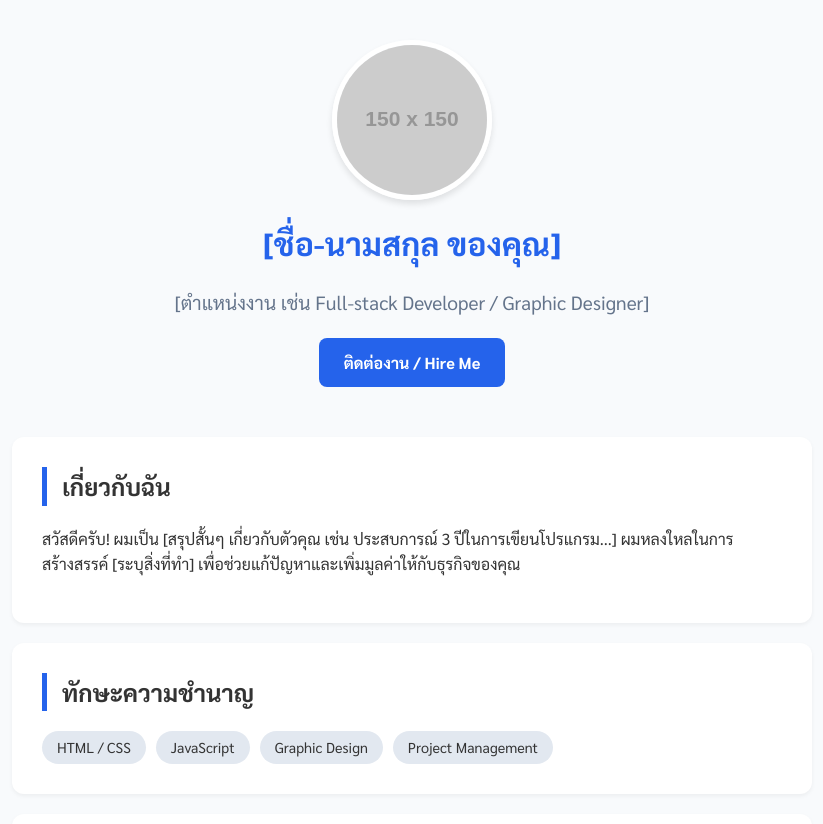
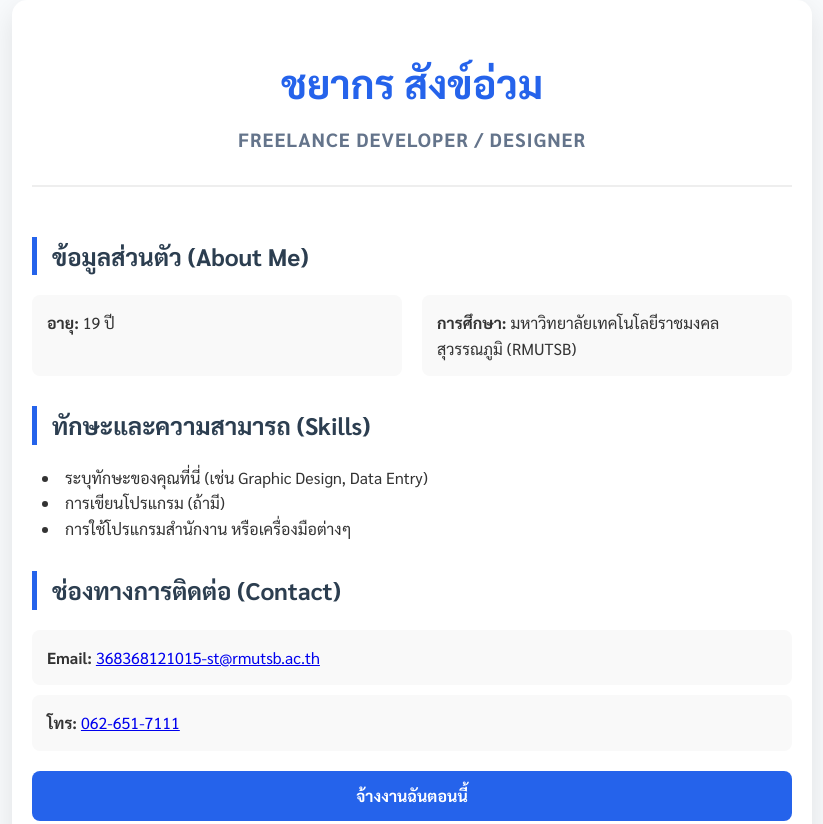
Before and after one commit to chayakon015/web2, a plain HTML site: page index.html in a window 1280 px wide. Shown: the top 824 px of the page, without its empty margins (228-1051 px from the left). Drawn offline with Linux system fonts and the light colour scheme; placeholder pictures from the web are drawn by us.

Commit message:
Update index.html

```diff
--- a/index.html
+++ b/index.html
@@ -1,4 +1,150 @@
 <!DOCTYPE html>
+<html lang="th">
+<head>
+    <meta charset="UTF-8">
+    <meta name="viewport" content="width=device-width, initial-scale=1.0">
+    <title>Portfolio | ชยากร สังข์อ่วม</title>
+    <link href="https://fonts.googleapis.com/css2?family=Sarabun:wght@300;400;700&display=swap" rel="stylesheet">
+    <style>
+        * {
+            margin: 0;
+            padding: 0;
+            box-sizing: border-box;
+            font-family: 'Sarabun', sans-serif;
+        }
+
+        body {
+            background-color: #f4f7f6;
+            color: #333;
+            line-height: 1.6;
+        }
+
+        .container {
+            max-width: 800px;
+            margin: 50px auto;
+            background: #fff;
+            padding: 40px;
+            border-radius: 15px;
+            box-shadow: 0 10px 30px rgba(0,0,0,0.1);
+        }
+
+        header {
+            text-align: center;
+            border-bottom: 2px solid #eee;
+            padding-bottom: 30px;
+            margin-bottom: 30px;
+        }
+
+        h1 {
+            color: #2c3e50;
+            font-size: 2.5rem;
+            margin-bottom: 10px;
+        }
+
+        .tagline {
+            color: #3498db;
+            font-weight: bold;
+            text-transform: uppercase;
+            letter-spacing: 1px;
+        }
+
+        .section {
+            margin-bottom: 30px;
+        }
+
+        h2 {
+            color: #2c3e50;
+            border-left: 5px solid #3498db;
+            padding-left: 15px;
+            margin-bottom: 20px;
+        }
+
+        .info-grid {
+            display: grid;
+            grid-template-columns: 1fr 1fr;
+            gap: 20px;
+        }
+
+        .info-item {
+            background: #f9f9f9;
+            padding: 15px;
+            border-radius: 8px;
+        }
+
+        .contact-btn {
+            display: block;
+            width: 100%;
+            background: #3498db;
+            color: white;
+            text-align: center;
+            padding: 15px;
+            text-decoration: none;
+            border-radius: 8px;
+            font-weight: bold;
+            margin-top: 20px;
+            transition: background 0.3s;
+        }
+
+        .contact-btn:hover {
+            background: #2980b9;
+        }
+
+        ul {
+            list-style-position: inside;
+            margin-left: 10px;
+        }
+
+        @media (max-width: 600px) {
+            .info-grid {
+                grid-template-columns: 1fr;
+            }
+        }
+    </style>
+</head>
+<body>
+
+<div class="container">
+    <header>
+        <h1>ชยากร สังข์อ่วม</h1>
+        <p class="tagline">Freelance Developer / Designer</p>
+    </header>
+
+    <div class="section">
+        <h2>ข้อมูลส่วนตัว (About Me)</h2>
+        <div class="info-grid">
+            <div class="info-item">
+                <strong>อายุ:</strong> 19 ปี
+            </div>
+            <div class="info-item">
+                <strong>การศึกษา:</strong> มหาวิทยาลัยเทคโนโลยีราชมงคลสุวรรณภูมิ (RMUTSB)
+            </div>
+        </div>
+    </div>
+
+    <div class="section">
+        <h2>ทักษะและความสามารถ (Skills)</h2>
+        <ul>
+            <li>ระบุทักษะของคุณที่นี่ (เช่น Graphic Design, Data Entry)</li>
+            <li>การเขียนโปรแกรม (ถ้ามี)</li>
+            <li>การใช้โปรแกรมสำนักงาน หรือเครื่องมือต่างๆ</li>
+        </ul>
+    </div>
+
+    <div class="section">
+        <h2>ช่องทางการติดต่อ (Contact)</h2>
+        <div class="info-item" style="margin-bottom: 10px;">
+            <strong>Email:</strong> <a href="mailto:368368121015-st@rmutsb.ac.th">368368121015-st@rmutsb.ac.th</a>
+        </div>
+        <div class="info-item">
+            <strong>โทร:</strong> <a href="tel:0626517111">062-651-7111</a>
+        </div>
+
+        <a href="mailto:368368121015-st@rmutsb.ac.th" class="contact-btn">จ้างงานฉันตอนนี้</a>
+    </div>
+</div>
+
+</body>
+</html><!DOCTYPE html>
 <html lang="th">
 <head>
     <meta charset="UTF-8">
```
